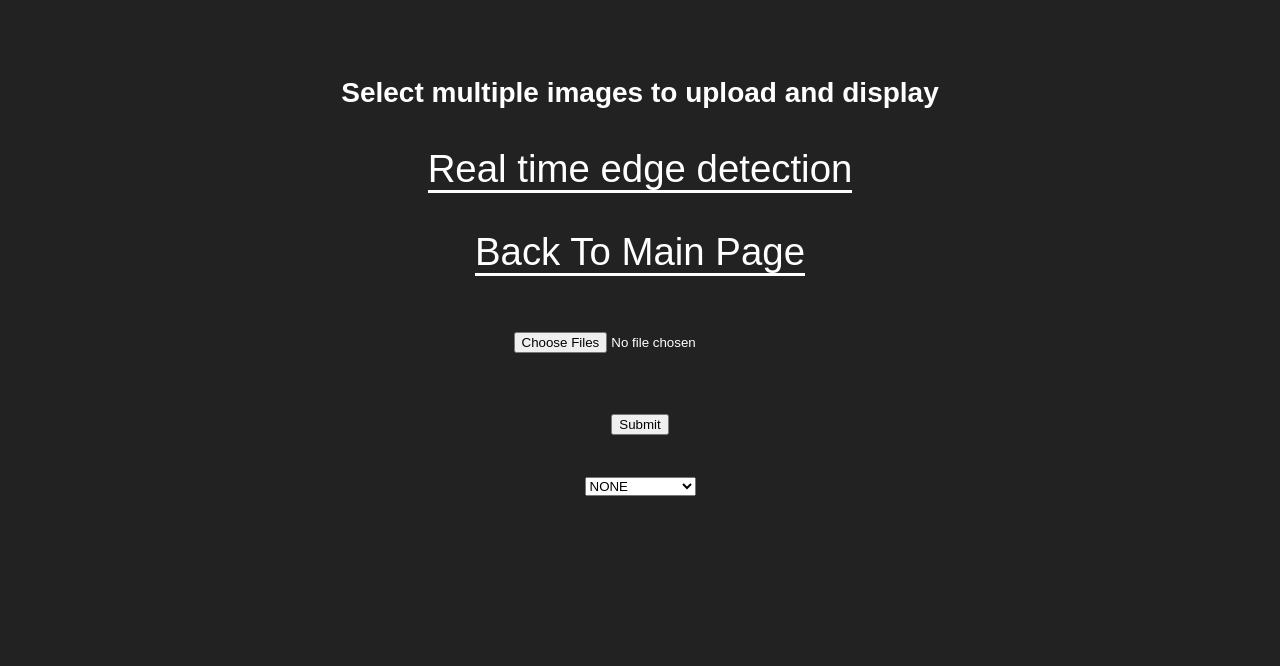
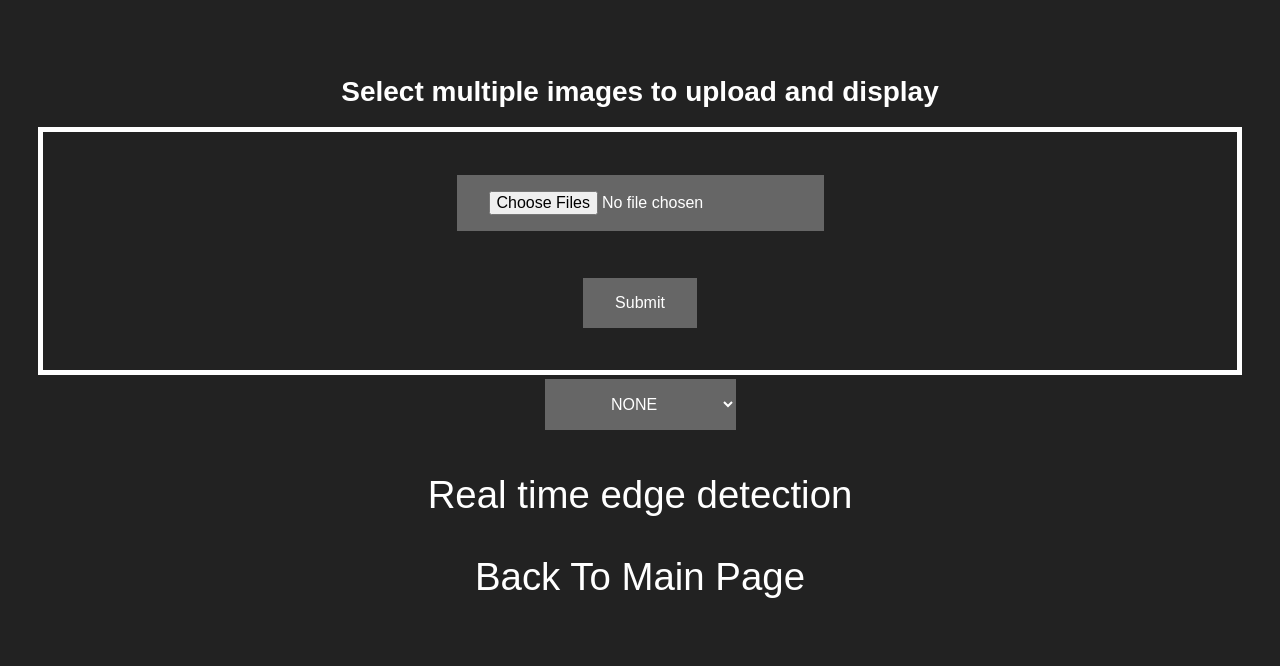
Before and after one commit to WujiZhu1999/Computer-Vision-Edge-Detection, a Flask app: page /upload/ in a window 1280 px wide. Shown: the top 666 px of the page. Run offline with Flask 2, Linux system fonts and the light colour scheme.

Commit message:
final css

```diff
--- a/web/static/index_css.css
+++ b/web/static/index_css.css
@@ -1,7 +1,6 @@
 p {
 	text-align: center;
 	font-size: 3vw;
-	color: white;
 }
 
 body {
@@ -9,7 +8,7 @@ body {
     text-align:center;
     background-color: #222;
     font-size:14px;
-    padding:50px;
+    padding:30px;
 }
 a:link, a:visited, a:active {
     color: white;
@@ -17,9 +16,12 @@ a:link, a:visited, a:active {
 }
 
 a{
-	border-bottom: 3px solid white;
+	padding: 2px;
+	transition: 0.3s;
 }
-
+a:hover{
+	background-color: gray;
+}
 img {
   display: block;
   margin-left: auto;
@@ -30,3 +32,27 @@ img {
 h1{
 	color: white;
 }
+
+#filters, input {
+    background-color: #666;
+  	border: none;
+  	color: white;
+  	padding: 16px 32px;
+  	text-align: center;
+  	text-decoration: none;
+  	display: inline-block;
+  	font-size: 16px;
+  	margin: 4px 2px;
+  	transition-duration: 0.4s;
+  	cursor: pointer;
+}
+
+input:hover {
+  background-color: #888;
+  color: white;
+}
+
+
+#aaa{
+	border: solid 5px white;
+}
--- a/web/templates/upload.html
+++ b/web/templates/upload.html
@@ -3,7 +3,7 @@
 	<link rel="stylesheet" href="{{url_for('static', filename='index_css.css')}}">
 </head>
 <title>Python Flask Upload Multiple Images and Display them</title>
-<h1>Select multiple images to upload and display</h1>
+
 <p>
 	{% with messages = get_flashed_messages() %}
 	  {% if messages %}
@@ -15,28 +15,24 @@
 	  {% endif %}
 	{% endwith %}
 </p>
-<p><a href="{{ url_for('camera.index') }}">Real time edge detection</a></p>
-<p><a href="{{ url_for('index') }}">Back To Main Page</a></p>
 
 
-<form method="post" action="/upload/" enctype="multipart/form-data">
+<h1>Select multiple images to upload and display</h1>
+<form id = 'aaa' method="post" action="/upload/" enctype="multipart/form-data">
 		<p>
 			<input type="file" name="files[]" multiple="true" autocomplete="off" required>
-
 		</p>
     <p>
 		<input type="submit" value="Submit">
 	</p>
 </form>
 
-<form>
-	<select name="filters" id="filters" onchange = "format_onchange()">
+<select name="filters" id="filters" onchange = "format_onchange()">
 	<option selected="selected" value="NONE">NONE</option>
     <option value="CANNY">CANNY</option>
     <option value="SOBEL_GRAY">SOBEL_GRAY</option>
     <option value="SOBEL_RGB">SOBEL_RGB</option>
-    </select>
-</form>
+</select>
 {% if filenames %}
 	{% for filename in filenames %}
 		<div>
@@ -44,7 +40,8 @@
 		</div>
 	{% endfor %}
 {% endif %}
-
+<p><a href="{{ url_for('camera.index') }}">Real time edge detection</a></p>
+<p><a href="{{ url_for('index') }}">Back To Main Page</a></p>
 <script>
 	function format_onchange(){
 		var x = document.getElementsByClassName("image_gallary");
```
Also changed, not shown: web/templates/camera.html (+4 -3 lines), web/templates/index.html (+6 -4 lines), web/uploads/YSBbFX.jpg (added), 1 other file.
